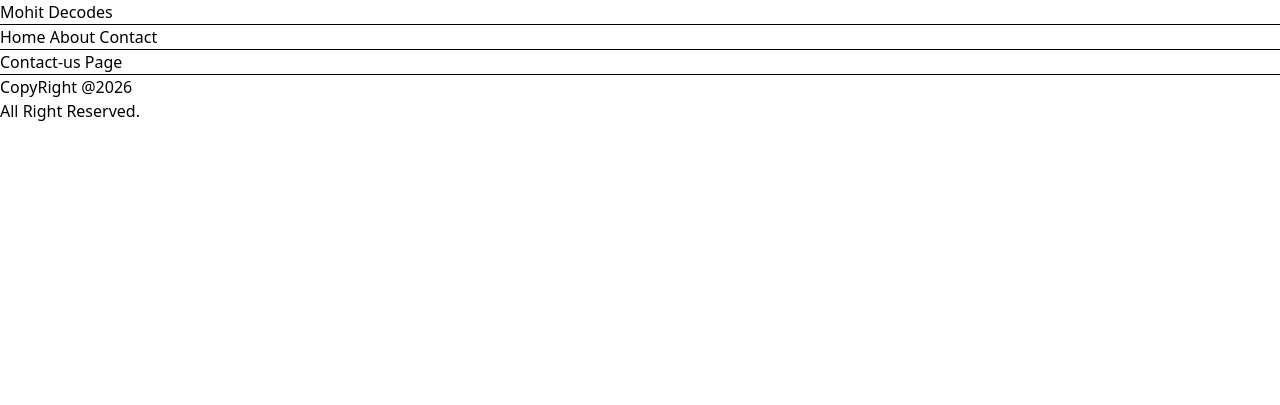
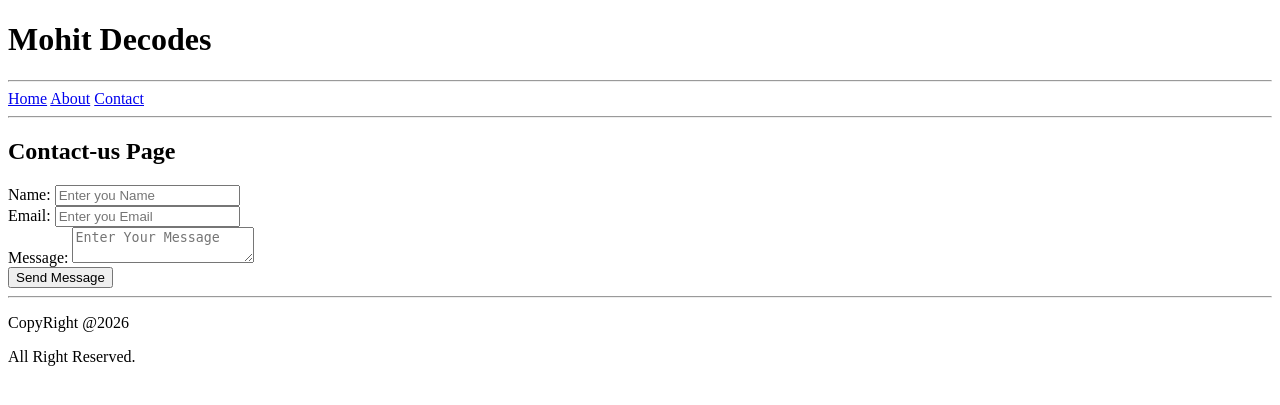
Before and after one commit to mohitdjcet/Flask-Tutorial, a Flask app: page /contact in a window 1280 px wide. Shown: the top 405 px of the page. Run offline with Flask 3, Linux system fonts and the light colour scheme.

Commit message:
Updated code

```diff
--- a/templates/base.html
+++ b/templates/base.html
@@ -15,6 +15,5 @@
 
     {% include "components/footer.html" %}
     <script src="{{url_for('static',filename='js/script.js')}}"></script>
-    <script src="https://cdn.jsdelivr.net/npm/@tailwindcss/browser@4"></script>
 </body>
 </html>
--- a/templates/contact.html
+++ b/templates/contact.html
@@ -1,4 +1,19 @@
 {% extends "base.html" %}
 {% block content %}
 <h2>Contact-us Page</h2>
+<form action="/contact" method='POST'>
+    <div>
+        <label>Name: <lable>
+        <input type="text" name="username" placeholder="Enter you Name" >
+    </div>
+    <div>
+        <label>Email: <lable>
+        <input type="email" name="email" placeholder="Enter you Email" >
+    </div>
+     <div>
+        <label>Message: <lable>
+        <textarea name="message" placeholder="Enter Your Message"></textarea>
+    </div>
+    <button type="submit">Send Message</button>
+</form>
 {% endblock %}
--- a/templates/index.html
+++ b/templates/index.html
@@ -1,8 +1,8 @@
 {% extends "base.html" %}
 {% block content %}
 <div>
-  <h1 class="text-4xl font-bold text-blue-600">Welcome to Flask Course</h1>
-  <button onclick="showMsg()" class="mt-6 bg-red-600 text-white px-5 py-2 rounded-lg">Click me</button>
+  <h1>Welcome to Flask Course</h1>
+  <button>Click me</button>
   <p>This is Home Page</p>
 </div>
 {% endblock %}
```
